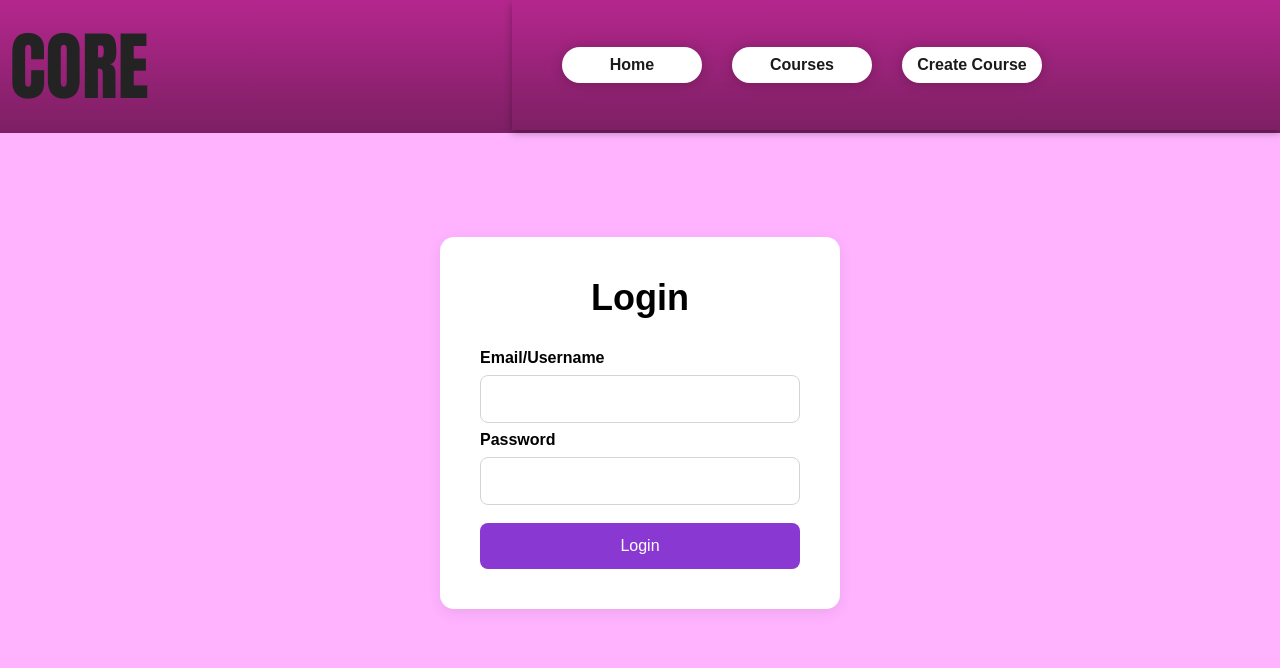
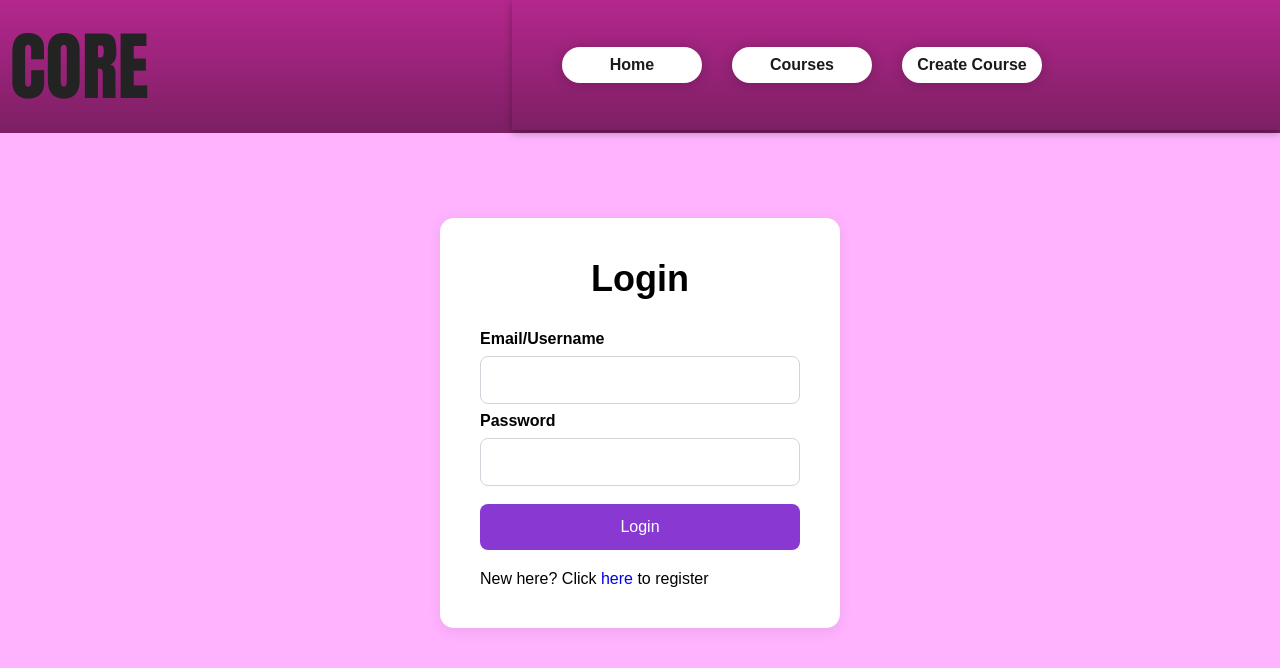
Before and after one commit to 23-kartikey/course-distributor, a React (Vite) app in the folder course-distributor-frontend/: page /login in a window 1280 px wide. Shown: the top 668 px of the page. Built offline with nearby package versions, Linux system fonts and the light colour scheme.

Commit message:
feat: add link for register page

```diff
--- a/course-distributor-frontend/src/pages/Login.tsx
+++ b/course-distributor-frontend/src/pages/Login.tsx
@@ -43,6 +43,7 @@
                 <input type="password" value={loginForm.password} onChange={handleChange} name="password" />
                 <button type="submit">Login</button>
                 </div>
+                <p>New here? Click <a href="/register">here</a> to register</p>
             </form>
         </div>
     )
```
